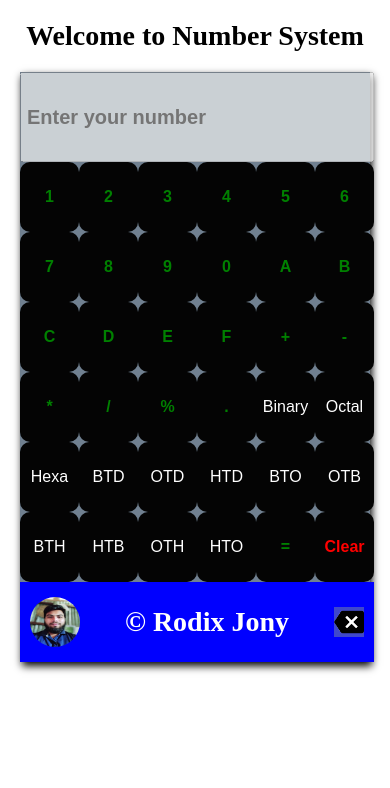
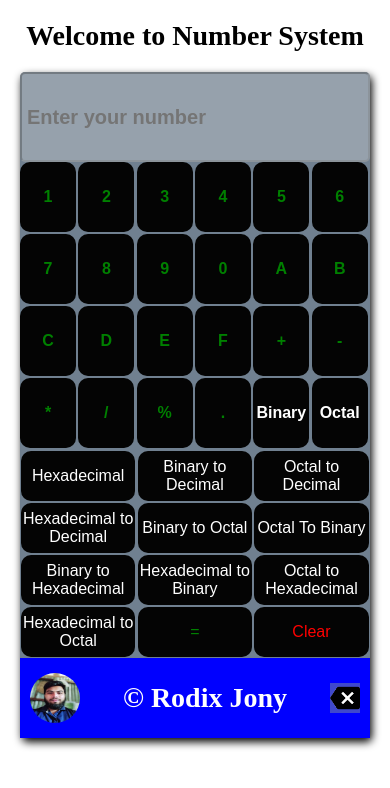
Before and after one commit to Shahidul-Islam-Jony/Number-system-venilla-css, a plain HTML site: page index.html in a window 390 px wide. Drawn offline with Linux system fonts and the light colour scheme.

Commit message:
responsive for mobile devices

```diff
--- a/index.html
+++ b/index.html
@@ -1,5 +1,6 @@
 <!DOCTYPE html>
 <html lang="en">
+
 <head>
     <meta charset="UTF-8">
     <meta name="viewport" content="width=device-width, initial-scale=1.0">
@@ -10,12 +11,13 @@
     <link rel="stylesheet" href="style.css">
 
 </head>
+
 <body>
     <h1>Welcome to Number System</h1>
-
-    <section class="section1">
-        <div class="container customShadow">
-            <input id="display" disabled class="input-field" type="text" name="text" id="text" hover:bg-or20ge-500 placeholder="Enter your number">
+    <section class="section1 customShadow">
+        <div class="container">
+            <input id="display" disabled class="input-field" type="text" name="text" id="text" hover:bg-or20ge-500
+                placeholder="Enter your number">
             <div><button onclick="appendToDisplay('1')" class="btn">1</button></div>
             <div><button onclick="appendToDisplay('2')" class="btn">2</button></div>
             <div><button onclick="appendToDisplay('3')" class="btn">3</button></div>
@@ -40,24 +42,34 @@
             <div><button onclick="appendToDisplay('.')" class="btn">.</button></div>
             <div><button onclick="binary()" class="btn btn-op">Binary</button></div>
             <div><button onclick="octal()" class="btn btn-op">Octal</button></div>
-            <div><button onclick="hexaDecimal()" class="btn btn-op" title="Hexadecimal">Hexa</button></div>
-            <div><button onclick="binaryToDecimal()" class="btn btn-op" title="Binary to Decimal">BTD</button></div>
-            <div><button onclick="octalToDecimal()" class="btn btn-op" title="Octal to Decimal">OTD</button></div>
-            <div><button onclick="hexaToDecimal()" class="btn btn-op" title="Hexadecimal to Decimal">HTD</button></div>
-            <div><button onclick="binaryToOctal()" class="btn btn-op" title="Binary to Octal">BTO</button></div>
-            <div><button onclick="octalToBinary()" class="btn btn-op" title="Octal to Binary">OTB</button></div>
-            <div><button onclick="binaryToHexadecimal()" class="btn btn-op" title="Binary to Hexadecimal">BTH</button></div>
-            <div><button onclick="hexadecimalToBinary()" class="btn btn-op" title="Hexadecimal to Binary">HTB</button></div>
-            <div><button onclick="octalToHexadecimal()" class="btn btn-op" title="Octal to Hexadecimal">OTH</button></div>
-            <div><button onclick="hexadecimalToOctal()" class="btn btn-op" title="Hexadecimal to Octal">HTO</button></div>
-            <div><button onclick="calculate()" class="btn">=</button></div>
-            <div><input onclick="clearDisplay()" type="reset" value="Clear" class="btn" style="color:red"></input></div>
-            <div onclick="del()" class="bottom"><img class="image" src="images/Jony.jpg" alt=""><span class="" title="delete">&copy; Rodix Jony</span><img class="delete" src="images/delete.png" alt=""></div>
         </div>
-    </div>
+        <div class="new-div">
+            <div><button onclick="hexaDecimal()" class="btn-op new-div-btn" title="Hexadecimal">Hexadecimal</button></div>
+            <div><button onclick="binaryToDecimal()" class="btn-op new-div-btn" title="Binary to Decimal">Binary to Decimal</button></div>
+            <div><button onclick="octalToDecimal()" class="btn-op new-div-btn" title="Octal to Decimal">Octal to Decimal</button></div>
+            <div><button onclick="hexaToDecimal()" class="btn-op new-div-btn" title="Hexadecimal to Decimal">Hexadecimal to Decimal</button>
+            </div>
+            <div><button onclick="binaryToOctal()" class="btn-op new-div-btn" title="Binary to Octal">Binary to Octal</button></div>
+            <div><button onclick="octalToBinary()" class="btn-op new-div-btn" title="Octal to Binary">Octal To Binary</button></div>
+            <div><button onclick="binaryToHexadecimal()" class="btn-op new-div-btn" title="Binary to Hexadecimal">Binary to Hexadecimal</button>
+            </div>
+            <div><button onclick="hexadecimalToBinary()" class="btn-op new-div-btn" title="Hexadecimal to Binary">Hexadecimal to Binary</button>
+            </div>
+            <div><button onclick="octalToHexadecimal()" class="btn-op new-div-btn" title="Octal to Hexadecimal">Octal to Hexadecimal</button>
+            </div>
+            <div><button onclick="hexadecimalToOctal()" class="btn-op new-div-btn" title="Hexadecimal to Octal">Hexadecimal to Octal</button>
+            </div>
+            <div><button onclick="calculate()" class="btn-op new-div-btn" style="color:green">=</button></div>
+            <div><input onclick="clearDisplay()" type="reset" value="Clear" class="btn-op new-div-btn" style="color:red"></input>
+            </div>
+        </div>
+        <div onclick="del()" class="bottom"><img class="image" src="images/Jony.jpg" alt=""><span class=""
+                title="delete">&copy; Rodix Jony</span><img class="delete" src="images/delete.png" alt=""></div>
+        </div>
 
 
 
-    <script src="javaScript.js"></script>
+        <script src="javaScript.js"></script>
 </body>
+
 </html>
--- a/style.css
+++ b/style.css
@@ -1,94 +1,122 @@
-*{
+* {
     box-sizing: border-box;
     margin: 0px;
     padding: 0px;
 }
-.customShadow{
+
+.customShadow {
     box-shadow: 2px 4px 8px black;
 }
-.section1{
-    display: flex;
-    justify-content: center;
-    align-items: center;
+
+.section1 {
+    background-color: slategray;
+    width: 430px;
+    margin: 0 auto;
+    border-radius: 5px;
 }
-h1{
+
+h1 {
     margin-top: 20px;
     font-size: 30px;
     text-align: center;
     padding-bottom: 20px;
 }
-.container{
+
+.container {
     display: grid;
-    grid-template-columns: repeat(6,1fr);
-    gap:0 px;
-    background-color: slategray;
-    width:400px;
-    margin: 0 auto;
+    grid-template-columns: repeat(6, 1fr);
+    gap: 0 px;
 }
-.input-field{
+
+.input-field {
     display: grid;
     grid-column: 1/7;
     height: 90px;
     font-size: 20px;
     font-weight: bold;
     padding: 0px 5px;
+    border-radius: 5px;
 }
-.btn{
+
+
+.btn {
     background-color: rgb(4, 4, 4);
     color: green;
     font-weight: bolder;
     font-size: 20px;
-    width:67px;
+    width: 70px;
     height: 90px;
+    margin-bottom: 2px;
     border: none;
     border-radius: 10px;
 }
-.btn:hover{
+
+.btn:hover, .new-div-btn:hover{
     background-color: orange;
 }
-.btn-op{
-    color:#FFFF;
+
+.new-div {
+    display: grid;
+    grid-template-columns: repeat(3, 2fr);
+    margin-top:1px;
+}
+.new-div-btn {
+    background-color: rgb(4, 4, 4);
+    width: 98%;
+    height: 50px;
+    margin: 1px;
+    border: none;
+    border-radius: 10px;
+}
+
+.btn-op {
+    color: #FFFF;
     font-size: 16px;
-    font-weight: normal;
 }
-.bottom{
+
+.bottom {
     display: flex;
     grid-column: 1/7;
     height: 80px;
-    justify-content:space-between;
+    justify-content: space-between;
     align-items: center;
     background-color: blue;
     padding: 0px 10px;
     font-size: 28px;
-    color:#FFFF;
+    color: #FFFF;
     font-weight: bold;
 }
-.bottom:hover{
+
+.bottom:hover {
     background-color: orangered;
 }
-.image{
-    width:50px;
-    height:50px;
+
+.image {
+    width: 50px;
+    height: 50px;
     border-radius: 50%;
 }
-.delete{
+
+.delete {
     width: 30px;
     height: 30px;
 }
 
 @media screen and (max-width: 576px) {
-    .container{
-        width:350px;
+    .container,.new-div, .bottom, .section1{
+        width: 350px;
         margin: auto;
     }
-    .btn{
+
+    .btn {
         font-size: 16px;
-        width:59px;
+        width: 56px;
         height: 70px;
         border: none;
         border-radius: 10px;
     }
-    h1{
+
+    h1 {
         font-size: 28px;
     }
 }
```
